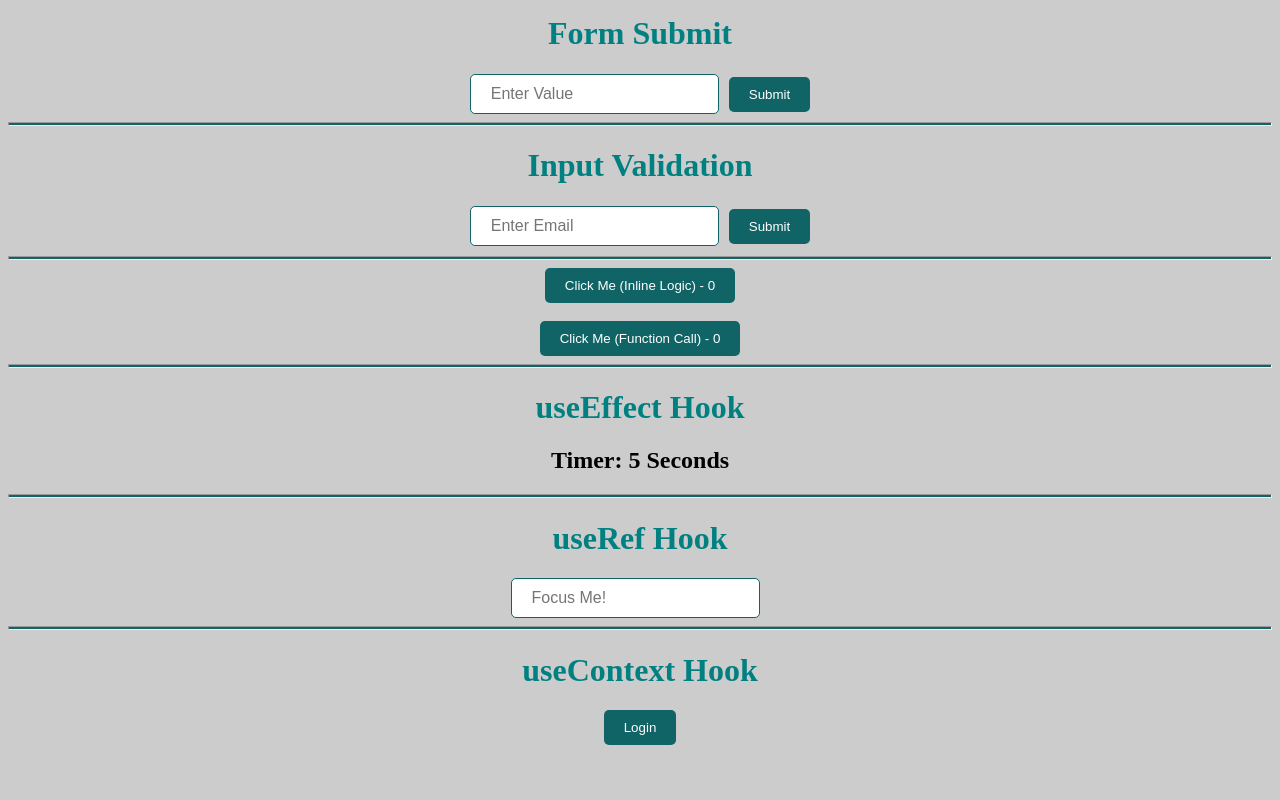
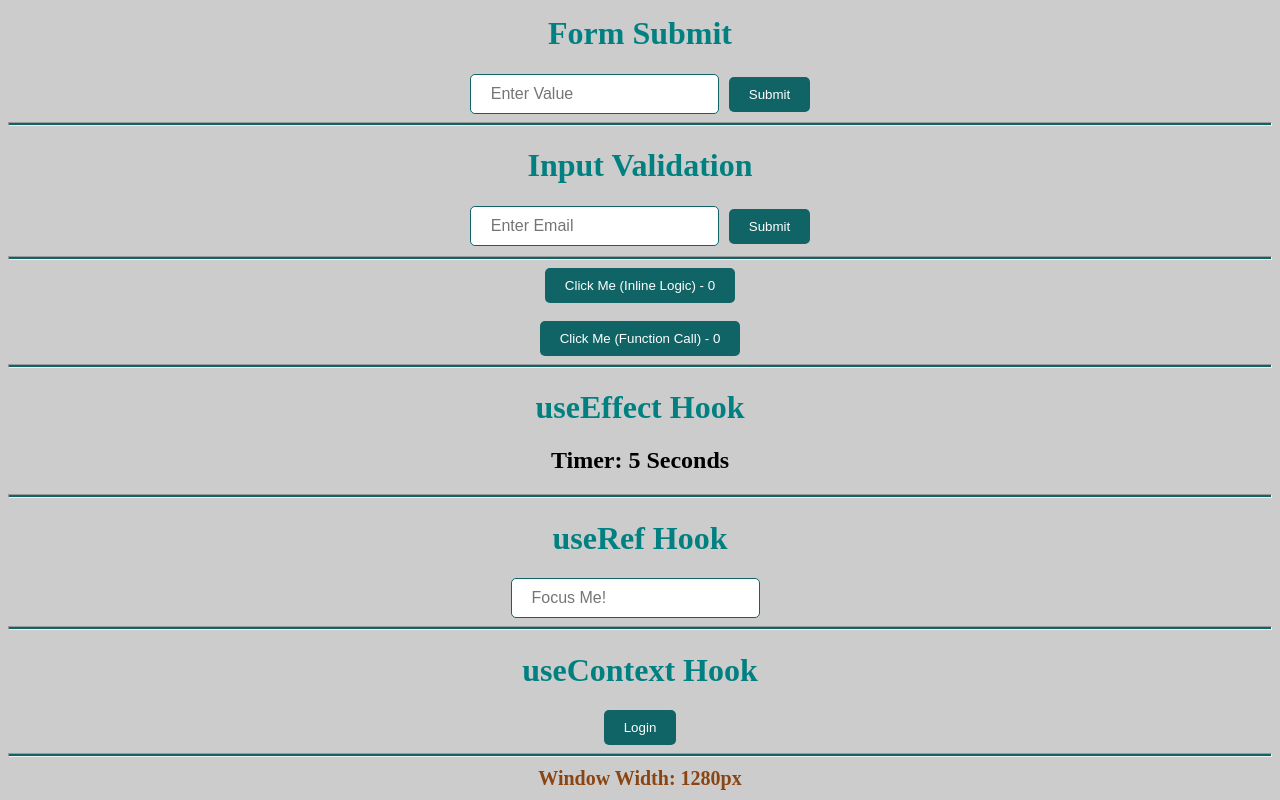
Before and after one commit to sohail019/Complete-TypeScript, a React (Vite) app in the folder 07_TypeScript_with_React/: page / in a window 1280 px wide. Shown: the part 568-1368 px from the top of the page. Before the commit the page ends 1321 px from the top, so only its background shows below. Built offline with nearby package versions, Linux system fonts and the light colour scheme.

Commit message:
Learned about Custom Hooks

```diff
--- a/07_TypeScript_with_React/src/App.tsx
+++ b/07_TypeScript_with_React/src/App.tsx
@@ -3,6 +3,7 @@ import { FormSubmit } from "./components/TS/Events/FormSubmit"
 import { HandlingEvents } from "./components/TS/Events/HandlingEvents"
 import { InputValidation } from "./components/TS/Events/InputValidation"
 import { AuthProvider, AuthStatus } from "./components/TS/Hooks/AuthContext"
+import { WindowWidthComponent } from "./components/TS/Hooks/Custom/WindowWidthComponent"
 // import { AuthProvider, AuthStatus } from "./components/TS/Hooks/UseContext"
 import { UseEffect } from "./components/TS/Hooks/UseEffect"
 import { UseRef } from "./components/TS/Hooks/UseRef"
@@ -35,6 +36,8 @@ export const App = () => {
     <AuthProvider>
       <AuthStatus />
     </AuthProvider>
+    <hr />
+    <WindowWidthComponent />
     </>
   )
 }
--- /dev/null
+++ b/07_TypeScript_with_React/src/components/TS/Hooks/Custom/WindowWidthComponent.tsx
@@ -0,0 +1,9 @@
+import React from 'react'
+import { useWindowWidth } from './useWindowWidth'
+
+export const WindowWidthComponent: React.FC = () => {
+    const width = useWindowWidth({refreshInterval: 1000});
+  return (
+    <p>Window Width: {width}px</p>
+  )
+}
--- /dev/null
+++ b/07_TypeScript_with_React/src/components/TS/Hooks/Custom/useWindowWidth.ts
@@ -0,0 +1,23 @@
+import React, { useEffect, useState } from 'react'
+
+
+//? Hook ka return type hamne number specify kiya hai kyunki width ek number hoga
+export const useWindowWidth:React.FC<{refreshInterval: number}> = ():number => {
+
+    //* useState<number>(window.innerWidth): State ko type-safe banane ke liye hamne useState<number> ka use kiya hai.
+    const [width, setWidth] = useState<number>(window.innerWidth)
+
+
+    //* useEffect: side effect ke liye, Hum window resize ko listen kar rahe hai aur event listener ko clean-up kar rahe hai jab component unmount hoga
+    useEffect(() => {
+        const handleResize = () => setWidth(window.innerWidth)
+
+        window.addEventListener('resize', handleResize)
+
+        return () => {
+            window.removeEventListener('resize', handleResize)
+        }
+    }, [])
+
+    return width
+}
```
